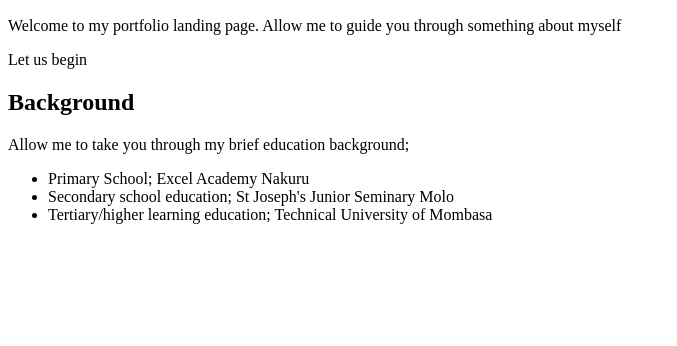
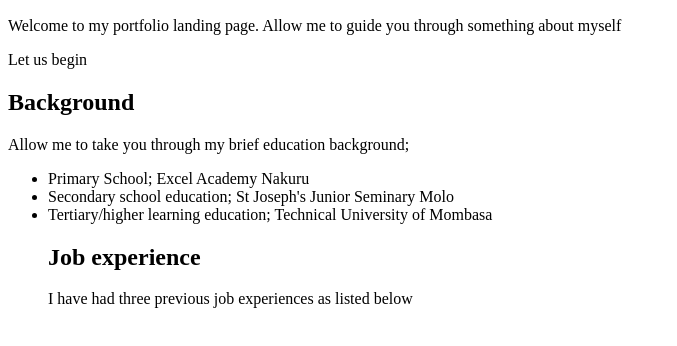
Before and after one commit to Andy98-cloud/portfolio-landing-page, a plain HTML site: page index.html in a window 1280 px wide. Shown: the part 110-456 px from the top of the page, without its empty margins (0-677 px from the left). Drawn offline with Linux system fonts and the light colour scheme.

Commit message:
add paragraph block elements

```diff
--- a/index.html
+++ b/index.html
@@ -14,6 +14,8 @@
       <li>Primary School; Excel Academy Nakuru</li>
       <li>Secondary school education; St Joseph's Junior Seminary Molo</li>
       <li>Tertiary/higher learning education; Technical University of Mombasa</li>
+     <h2>Job experience</h2>
+     <p>I have had three previous job experiences as listed below</p>
     <ul>
   </body>
 </html>
```
